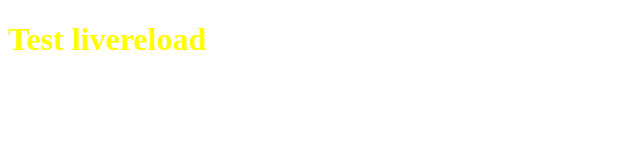
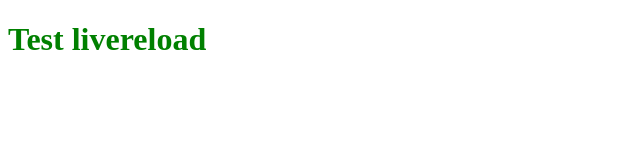
Before and after one commit to dotnetCarpenter/livereload-test, a website: page root/index.html in a window 1280 px wide. Shown: the whole page, without its empty margins (0-640 px from the left). Drawn offline with Linux system fonts and the light colour scheme.

Commit message:
downgrade livereload to 0.3.7 - working

```diff
--- a/package.json
+++ b/package.json
@@ -5,13 +5,13 @@
   "scripts": {
     "test": "echo \"Error: no test specified\" && exit 1",
     "server": "ecstatic root",
-    "live": "livereload root/css -d",
+    "live": "livereload root/css",
     "testlivereload": "npm run server & npm run live"
   },
   "author": "",
   "license": "ISC",
   "dependencies": {
     "ecstatic": "^1.2.0",
-    "livereload": "^0.4.0"
+    "livereload": "^0.3.7"
   }
 }
--- a/root/css/a.css
+++ b/root/css/a.css
@@ -1 +1 @@
-h1 { color: yellow; }
+h1 { color: green; }
```
